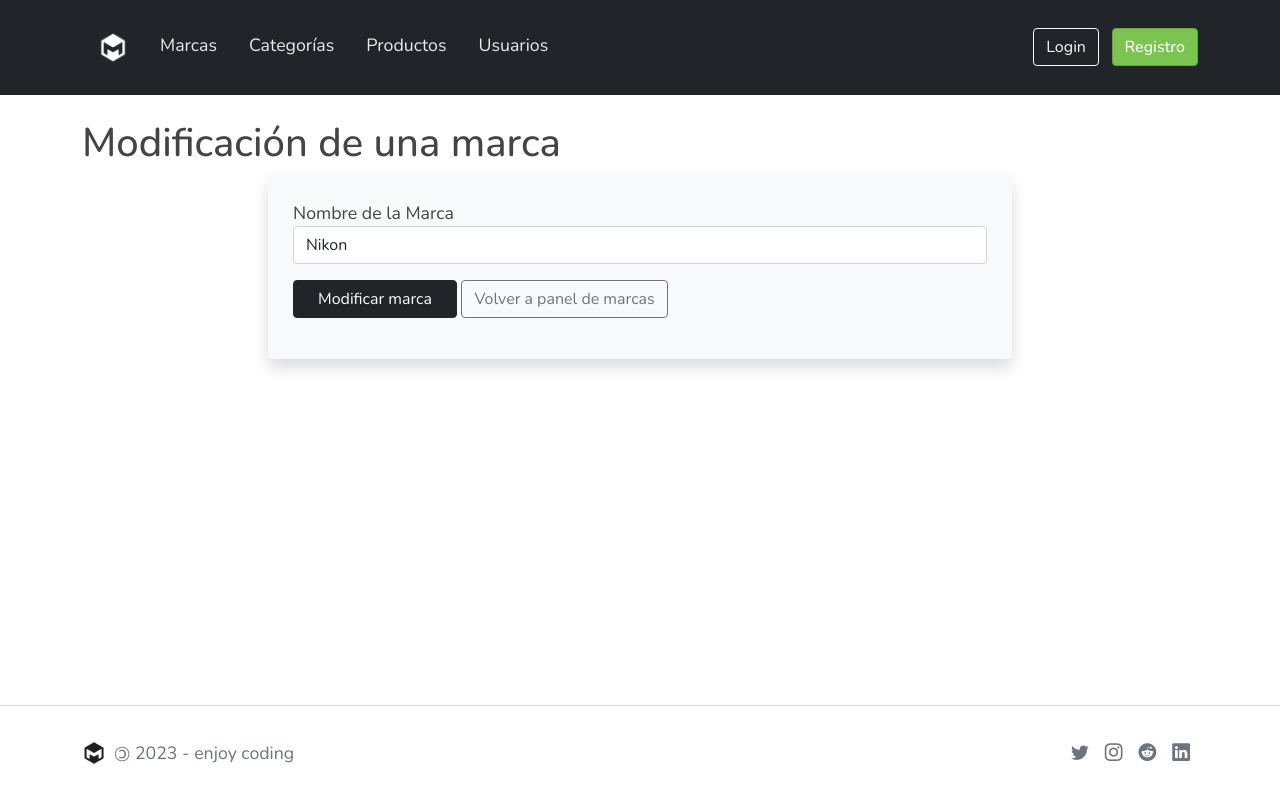
After one commit to exegeses/php-61913, a PHP site: page /formModificarMarca.php?idMarca=1 in a window 1280 px wide. The commit adds this page. Run offline with PHP 8.4, Linux system fonts and the light colour scheme; data comes from the database, SQL or seed files in the repository.

Commit message:
Aplicación de modificación de una marca

```diff
--- a/catalogo/adminMarcas.php
+++ b/catalogo/adminMarcas.php
@@ -34,7 +34,7 @@
                     <td><?= $marca['idMarca'] ?></td>
                     <td><?= $marca['mkNombre'] ?></td>
                     <td>
-                        <a href="" class="btn btn-outline-secondary">
+                        <a href="formModificarMarca.php?idMarca=<?= $marca['idMarca'] ?>" class="btn btn-outline-secondary">
                             Modificar
                         </a>
                     </td>
--- /dev/null
+++ b/catalogo/formModificarMarca.php
@@ -0,0 +1,48 @@
+<?php
+    require 'config/config.php';
+    require 'funciones/conexion.php';
+    require 'funciones/marcas.php';
+    $marca = verMarcaPorID();
+    include 'layout/header.php';
+    include 'layout/nav.php';
+?>
+
+    <main class="container py-4">
+        <h1>Modificación de una marca</h1>
+
+<?php
+    if ( !$marca ){
+?>
+        <div class="alert bg-light text-danger p-4 col-8 mx-auto shadow">
+            En este momento no podemos relizar la operación solicitada.
+            <a href="adminMarcas.php" class="btn btn-outline-secondary">
+                Volver a panel de marcas
+            </a>
+        </div>
+<?php
+    }
+    else{
+?>
+        <div class="alert bg-light p-4 col-8 mx-auto shadow">
+            <form action="modificarMarca.php" method="post">
+                <div class="form-group">
+                    <label for="mkNombre">Nombre de la Marca</label>
+                    <input type="text" name="mkNombre"
+                           value="<?= $marca['mkNombre'] ?>"
+                           class="form-control" id="mkNombre" required>
+                    <input type="hidden" name="idMarca"
+                           value="<?= $marca['idMarca'] ?>">
+                </div>
+
+                <button class="btn btn-dark my-3 px-4">Modificar marca</button>
+                <a href="adminMarcas.php" class="btn btn-outline-secondary">
+                    Volver a panel de marcas
+                </a>
+            </form>
+        </div>
+<?php
+    }
+?>
+    </main>
+
+<?php  include 'layout/footer.php';  ?>
--- a/catalogo/funciones/marcas.php
+++ b/catalogo/funciones/marcas.php
@@ -7,6 +7,7 @@
         $sql = "SELECT * FROM marcas";
         try {
             $resultado = mysqli_query( $link, $sql );
+            return $resultado;
         }
         catch ( Exception $e ){
             /* log de errores */
@@ -16,10 +17,25 @@
         return $resultado;
     }
 
-    function verMarcaPorID()
+    function verMarcaPorID() : array | false
     {
+        $idMarca = $_GET['idMarca'];
+        $link = conectar();
+        $sql = "SELECT * FROM marcas
+                    WHERE idMarca = ".$idMarca;
+        try{
+            $resultado = mysqli_query($link, $sql);
+            $marca = mysqli_fetch_assoc($resultado);
+            return $marca;
+        }
+        catch ( Exception $e ){
+            /* log de errores */
+            echo $e->getMessage();
+            header('refresh:3;url=adminMarcas.php');
+            return false;
+        }
+    }
 
-    }
     function agregarMarca() : bool
     {
         $mkNombre = $_POST['mkNombre'];
@@ -38,9 +54,24 @@
             return false;
         }
     }
-    function modificarMarca()
+    function modificarMarca() : bool
     {
-
+        $idMarca = $_POST['idMarca'];
+        $mkNombre = $_POST['mkNombre'];
+        $link = conectar();
+        $sql = "UPDATE marcas
+                   SET mkNombre = '".$mkNombre."'
+                   WHERE idMarca = ".$idMarca;
+        try {
+            $resultado = mysqli_query($link, $sql);
+            header('refresh:3;url=adminMarcas.php');
+            return $resultado;
+        }
+        catch ( Exception $e ){
+            /* log de errores */
+            echo $e->getMessage();
+            return false;
+        }
     }
     function eliminarMarca()
     {
```
Also changed, not shown: catalogo/modificarMarca.php (added, +31 -0 lines).
